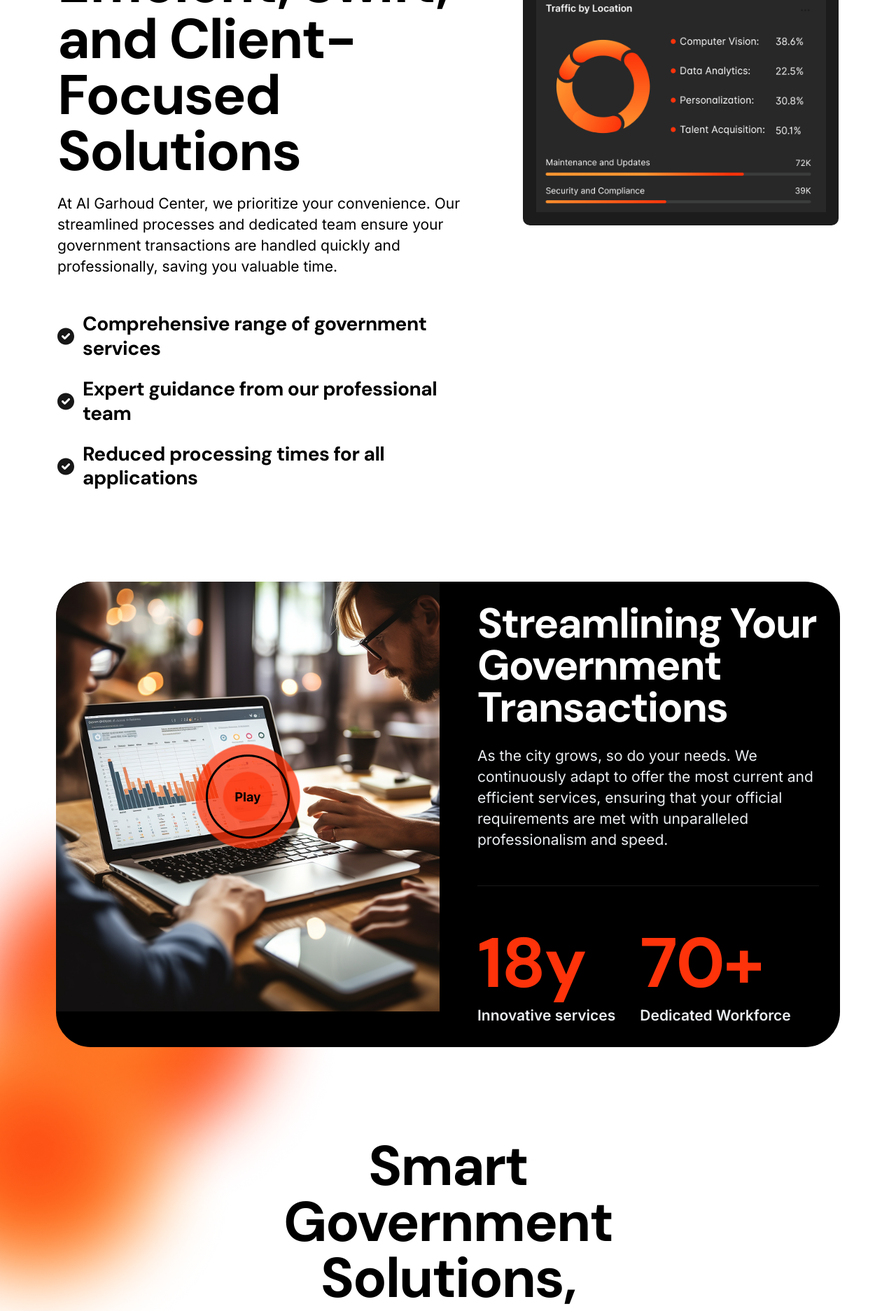
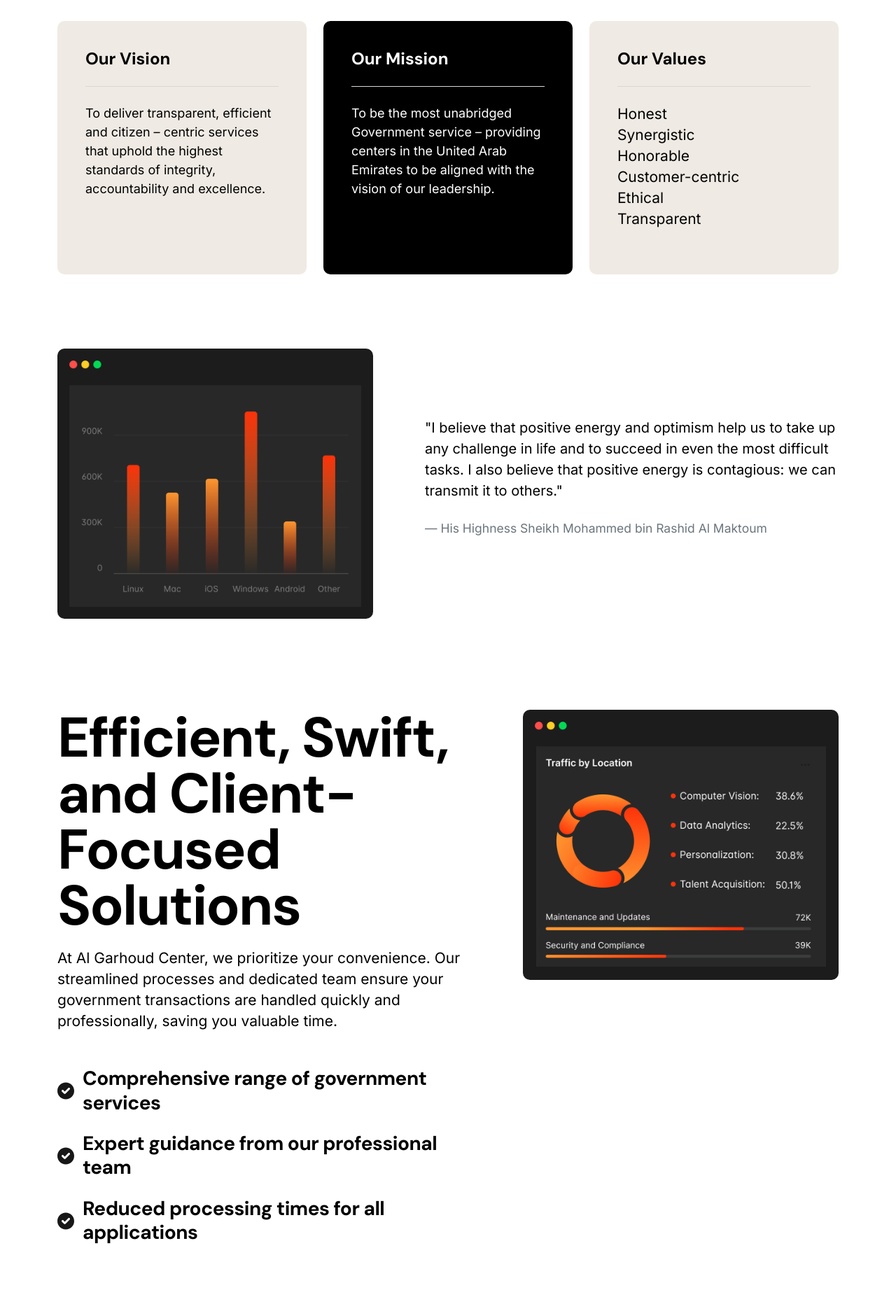
Before and after one commit to roshanzamil/al_garhoud_center, a Next.js app: page / in a window 1280 px wide. Shown: the part 3612-5485 px from the top of the page at 70% size. Built offline with nearby package versions, Linux system fonts and the light colour scheme; a web font is replaced by a local one.

Commit message:
that section should be after services section

```diff
--- a/src/components/homes/home-1/index.tsx
+++ b/src/components/homes/home-1/index.tsx
@@ -17,9 +17,9 @@ export default function HomeOne() {
 				<div id="smooth-content">
           <HeroHomeOne />
           <FeaturesHomeOne />
+          <PricingHomeOne />
           <AboutHomeOne />
           <VideoHomeOne />
-          <PricingHomeOne />
           <FaqHomeOne />
           <TestimonialHomeOne />
           <FooterOne />
```
